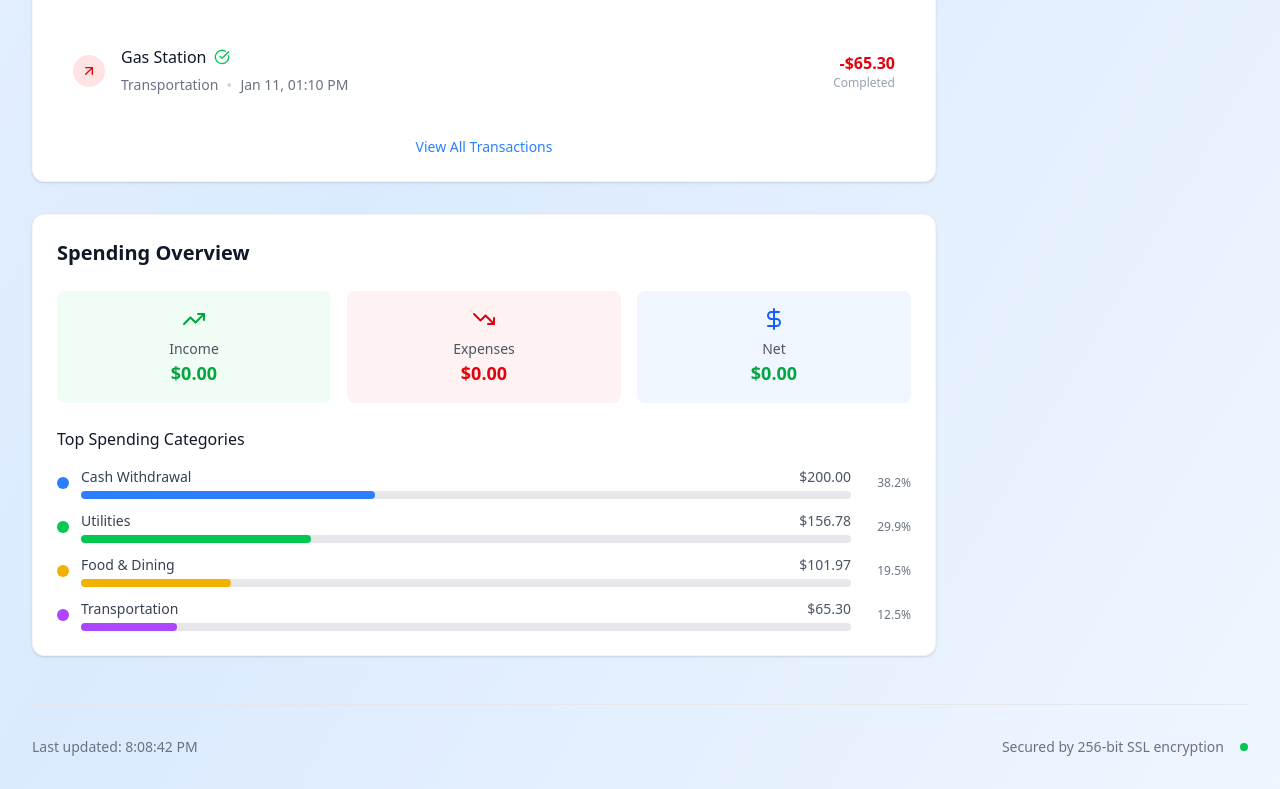
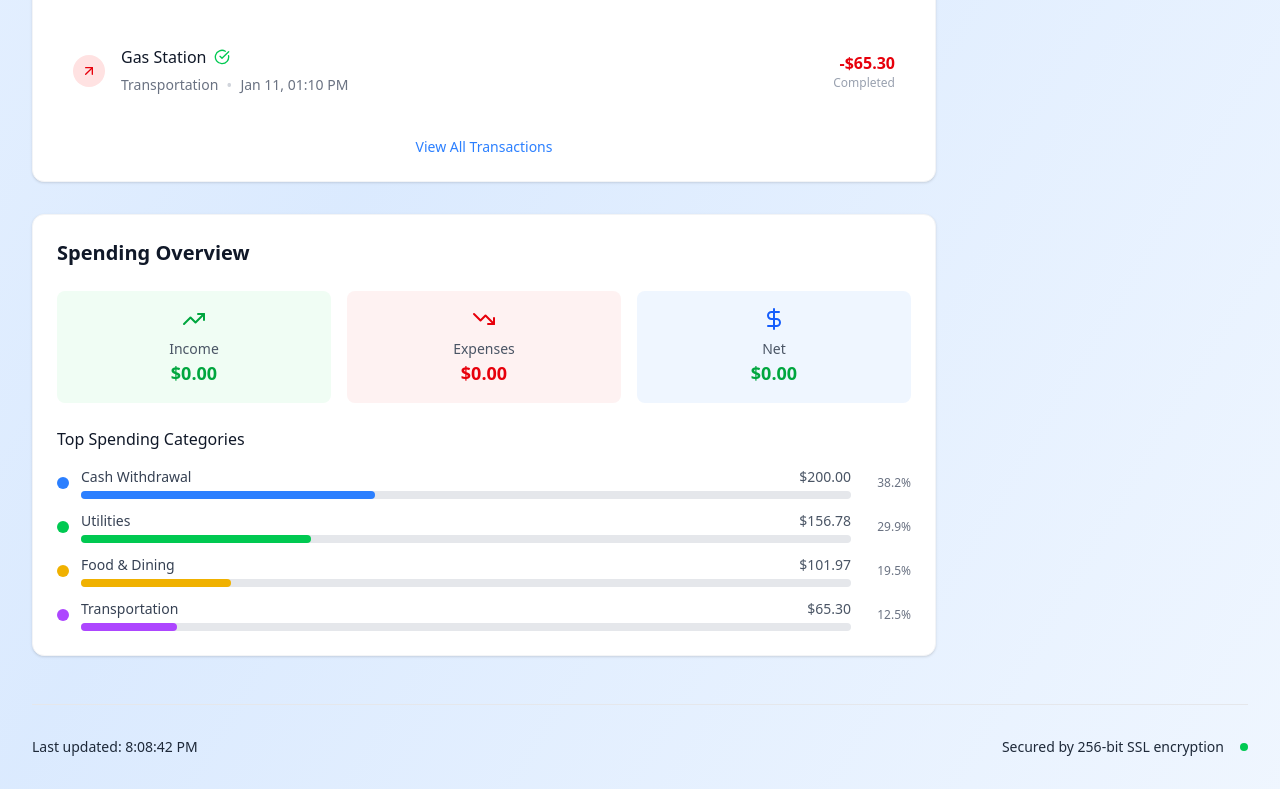
Before and after one commit to RikenMor001/Fyre_Gig, a React (Vite) app: page / in a window 1280 px wide. Shown: the part 1356-2145 px from the top of the page. Built offline with nearby package versions, Linux system fonts and the light colour scheme.

Commit message:
Update Dashboard.tsx

```diff
--- a/src/components/Dashboard.tsx
+++ b/src/components/Dashboard.tsx
@@ -161,7 +161,7 @@
 
         {/* Footer */}
         <footer className="mt-12 pt-8 border-t border-gray-200">
-          <div className="flex items-center justify-between text-sm text-gray-500">
+          <div className="flex items-center justify-between text-sm text-gray-800">
             <p>Last updated: {lastUpdated.toLocaleTimeString()}</p>
             <div className="flex items-center space-x-4">
               <span>Secured by 256-bit SSL encryption</span>
```
